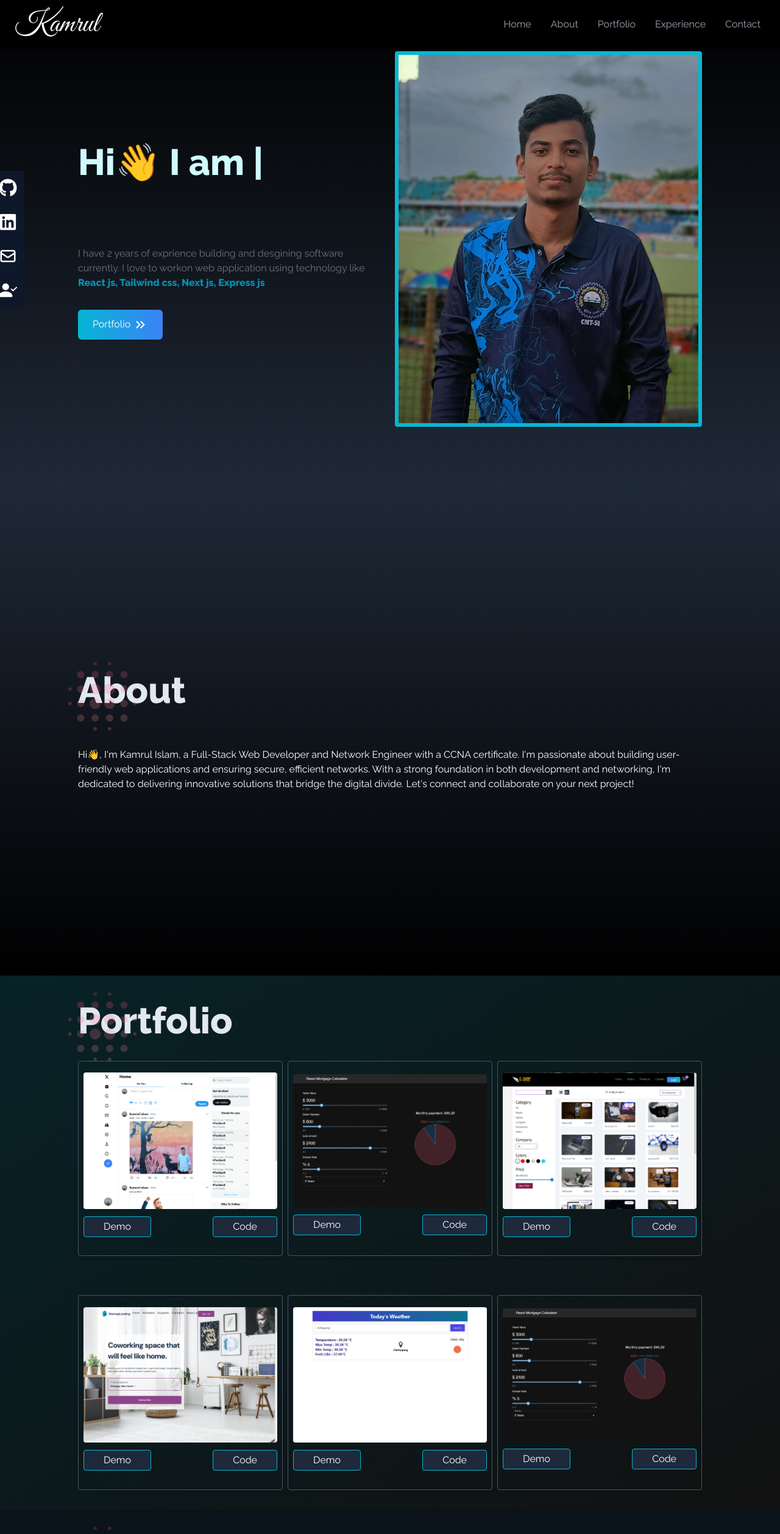
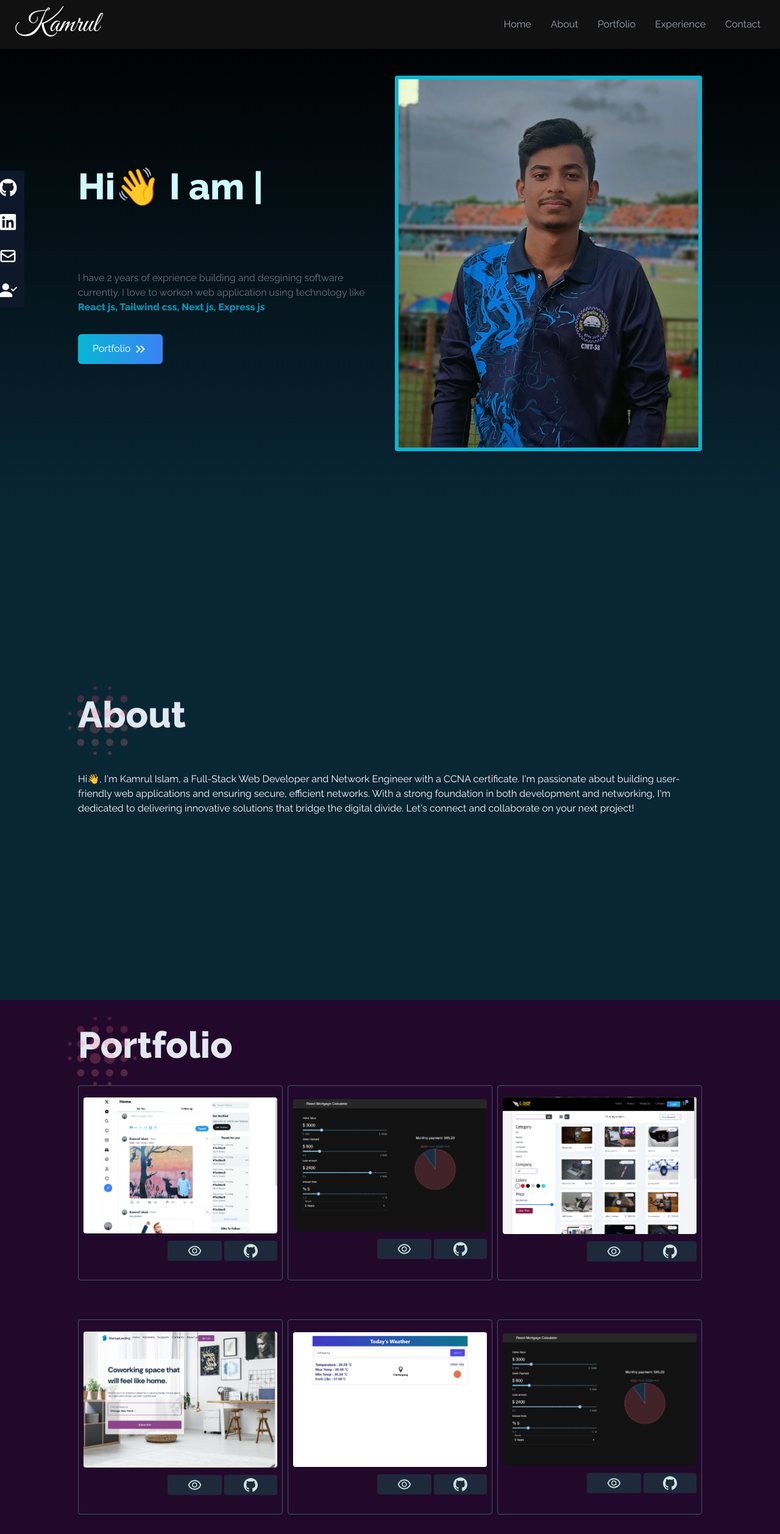
Before and after one commit to kamrul377/portfolio-react, a React (Vite) app: page / in a window 1280 px wide. Shown: the top 2516 px of the page at 61% size. Built offline with nearby package versions, Linux system fonts and the light colour scheme.

Commit message:
changes all

```diff
--- a/src/App.jsx
+++ b/src/App.jsx
@@ -10,18 +10,18 @@ import Experience from './pages/Experience'
 import AOS from "aos";
 import "aos/dist/aos.css";
 
-window.addEventListener('scroll', () => {
-  console.log("scrolling")
-  if (window.screen.height > 1000) {
-    console.log('cross 300')
-  }
-})
+// window.addEventListener('scroll', () => {
+//   console.log("scrolling")
+//   if (window.screen.height > 1000) {
+//     console.log('cross 300')
+//   }
+// })
 
 const App = () => {
-  useEffect(() => {
-    AOS.init();
-    AOS.refresh();
-  }, []);
+  // useEffect(() => {
+  //   AOS.init();
+  //   AOS.refresh();
+  // }, []);
 
   return (
     <div className='overflow-x-hidden'>
@@ -34,6 +34,7 @@ const App = () => {
       <Skills />
       <Contact />
 
+
     </div>
   )
 }
--- a/src/components/Navbar.jsx
+++ b/src/components/Navbar.jsx
@@ -36,7 +36,7 @@ const Navbar = () => {
     ]
 
     return (
-        <div className='flex justify-between items-center w-full h-20 text-white fixed bg-black px-4 z-50'>
+        <div className='flex justify-between items-center w-full h-20 text-white fixed bg-[#111] px-4 z-50'>
             <h1 className='font-sign text-5xl ml-2'>Kamrul</h1>
             <ul className='flex'>
                 {
--- a/src/pages/About.jsx
+++ b/src/pages/About.jsx
@@ -1,10 +1,12 @@
 import React from 'react'
 import dots from '../assets/blur.png'
 
+// bg-gradient-to-b from-gray-800 to-black gw-full
+
 const About = () => {
     return (
-        <div className='bg-gradient-to-b from-gray-800 to-black gw-full md:h-screen flex items-center justify-center mt-0 py-16 md:py-0' name='About'>
-            <div data-aos="zoom-in-right" className="container space-y-16">
+        <div className=' md:h-screen flex items-center justify-center mt-0 py-16 md:py-0 bg-[#092635]' name='About'>
+            <div className="container space-y-16">
                 <h1 className='text-6xl font-bold text-slate-200 border-gray-600 inline-block relative'> <img className='absolute h-20 w-20 fill-blue-500 animate-ping' src={dots} alt="" /> About </h1>
                 <p className='text-white text-base'>Hi👋, I'm Kamrul Islam, a Full-Stack Web Developer and Network Engineer with a CCNA certificate. I'm passionate about building user-friendly web applications and ensuring secure, efficient networks. With a strong foundation in both development and networking, I'm dedicated to delivering innovative solutions that bridge the digital divide. Let's connect and collaborate on your next project!</p>
             </div>
--- a/src/pages/Contact.jsx
+++ b/src/pages/Contact.jsx
@@ -15,10 +15,10 @@ const Contact = () => {
             <div className="container bg-transparent">
 
 
-                <div data-aos="fade-left" className="msg-img w-[400px] mx-auto">
+                <div className="msg-img w-[400px] mx-auto">
                     <img className=' rounded shadow-inner' src={svg} alt="" />
                 </div>
-                <form data-aos="fade-right" method='POST' className='flex mx-auto justify-center items-center flex-col p-3 space-y-3 w-[400px]' action="https://formspree.io/f/xoqojkqq">
+                <form method='POST' className='flex mx-auto justify-center items-center flex-col p-3 space-y-3 w-[400px]' action="https://formspree.io/f/xoqojkqq">
 
                     <h1 className='text-xl font-normal italic text-gray-200'>Contact With Me </h1>
 
--- a/src/pages/Home.jsx
+++ b/src/pages/Home.jsx
@@ -1,17 +1,20 @@
 import React from 'react'
-import { TypeAnimation } from 'react-type-animation';
+// import { TypeAnimation } from 'react-type-animation';
 
 import profileImg from '../assets/kamrul1.jpg'
 import { MdKeyboardDoubleArrowRight } from 'react-icons/md';
 import { Link } from 'react-scroll';
+import { TypeAnimation } from 'react-type-animation';
 
 const text1 = <p style={{ color: "cyan" }}>I am kamrul islam</p>
 
 const Home = () => {
 
     return (
-        <div className='bg-gradient-to-b from-black pt-24 md:pt-0 to-gray-800 w-full md:h-screen py-4' name="Home">
-            <div data-aos="fade-right" className="container sm:text-center md:text-left md:flex justify-between items-center h-full gap-4">
+        <>
+
+            <div className='bg-gradient-to-b from-black to-[#092635] pt-24 md:pt-0  w-full md:h-screen py-4 mt-10' name="Home">
+                <div className="container sm:text-center md:text-left md:flex justify-between items-center h-full gap-4">
                     <div className="content basis-1/2 flex flex-col gap-6">
 
                         <div className='my-4 h-32'>
@@ -45,12 +48,13 @@ const Home = () => {
                         </div>
 
                     </div>
-                <div className="my-image basis-1/3 sm:mx-auto md:basis-1/2 w-[100%] sm:w-[60%] md:w-full text-center mt-6 md:mt-0" data-aos="fade-left" >
+                    <div className="my-image basis-1/3 sm:mx-auto md:basis-1/2 w-[100%] sm:w-[60%] md:w-full text-center mt-6 md:mt-0">
                         <img src={profileImg} alt="kamrul " className='border-[6px] rounded border-cyan-500 shadow cursor-pointer' />
                     </div>
                 </div>
 
             </div>
+        </>
     )
 }
 
--- a/src/pages/Portfolio.jsx
+++ b/src/pages/Portfolio.jsx
@@ -7,6 +7,8 @@ import sass from '../assets/sass.png'
 import weather from '../assets/weather.png'
 // import { Link } from 'react-scroll'
 import dots from '../assets/blur.png'
+import { SiGithub } from "react-icons/si";
+import { AiOutlineEye } from "react-icons/ai";
 
 const projects = [
   {
@@ -49,14 +51,13 @@ const projects = [
 
 const Portfolio = () => {
   return (
-    <div name="Portfolio" className='w-full min-h-screen py-5 bg-gradient-to-br from-[#072227] to-[#111111] '>
+    <div name="Portfolio" className='w-full min-h-screen py-5 bg-[#22092C]'>
       <div className="container">
 
 
         <h1 className='text-6xl font-bold text-slate-200  border-gray-600 inline-block my-6 relative'> <img className='absolute h-20 w-20 fill-blue-500 animate-ping' src={dots} alt="" /> Portfolio </h1>
 
-        <div data-aos="fade-up"
-          data-aos-anchor-placement="top-center" className="projects grid sm:grid-cols-2 lg:grid-cols-3 my-3 gap-2 gap-y-16 place-items-center">
+        <div className="projects grid sm:grid-cols-2 lg:grid-cols-3 my-3 gap-2 gap-y-16 place-items-center">
 
           {
             projects.map((project, i) => (
@@ -65,12 +66,16 @@ const Portfolio = () => {
                 <img src={project.src} alt="" className='rounded cursor-pointer hover:scale-105 duration-300' />
 
 
-                <div className="button w-full flex justify-between my-3">
-                  <button className='bg-slate-800 hover:bg-inherit text-white px-8 py-1 rounded border border-cyan-500'>
-                    <a href={project.demo} target='_blank'> Demo </a>
+                <div className="button w-full flex justify-end my-3 gap-1">
+                  <button className='bg-slate-800 hover:bg-slate-700 text-white px-8 py-1 rounded '>
+                    <a href={project.demo} target='_blank'>
+                      <AiOutlineEye size={25} color='#CBE4DE'/>
+                    </a>
                   </button>
-                  <button className='bg-slate-800 text-white px-8 py-1 rounded border border-cyan-500 hover:bg-inherit'>
-                    <a href={project.code} target='_blank'>  Code </a>
+                  <button className='bg-slate-800 text-white px-8 py-1 rounded hover:bg-slate-700'>
+                    <a href={project.code} target='_blank'>
+                      <SiGithub size={23} color='#CBE4DE'/>
+                    </a>
                   </button>
 
                 </div>
--- a/src/pages/Skills.jsx
+++ b/src/pages/Skills.jsx
@@ -185,7 +185,7 @@ const Skills = () => {
         <div name="Experience" className='w-full min-h-screen py-5 bg-[rgb(11,19,26)]'>
             <div className="container">
                 <h1 className="text-6xl font-bold  border-slate-500 inline-block my-6 text-white relative"> <img className='absolute h-20 w-20 fill-blue-500 animate-ping' src={dots} alt="" />
-                    Experience
+                    Skills
                 </h1>
                 <div className="skills-icons ">
                     <div className="category flex justify-center w-full md:w-[80%] mx-auto font-[500] gap-1">
--- a/vite.config.js
+++ b/vite.config.js
@@ -4,4 +4,7 @@ import react from '@vitejs/plugin-react-swc'
 // https://vitejs.dev/config/
 export default defineConfig({
   plugins: [react()],
+  server:{
+    port: 3030
+  }
 })
```
Also changed, not shown: 1 other file (tests, documents, lock files or other folders). Lines whose indentation alone changed are shown as unchanged.
